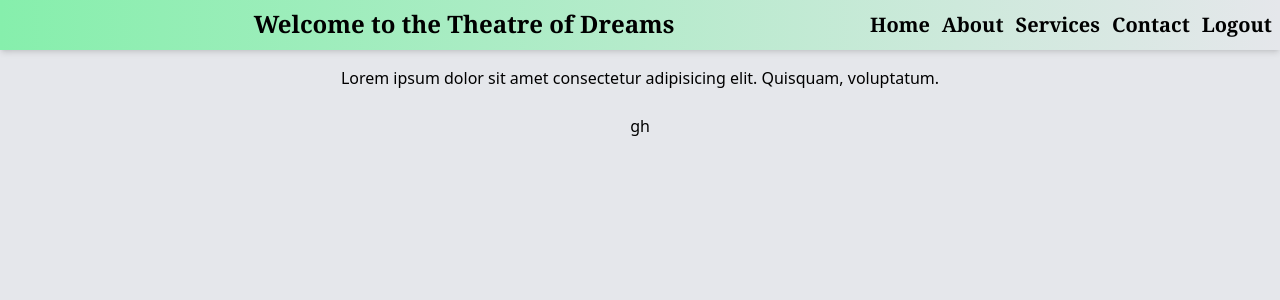
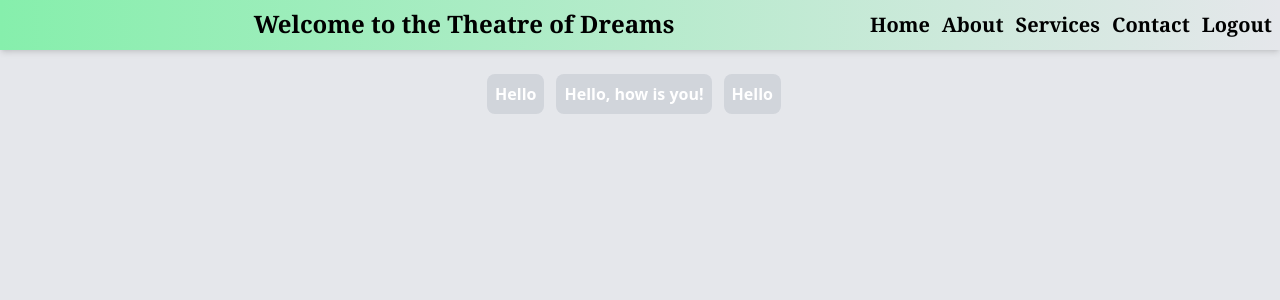
Before and after one commit to peter-mwau/Django-Advanced, a Django app: page /contact/ in a window 1280 px wide. Shown: the top 300 px of the page. Run offline with Django 4.2, Linux system fonts and the light colour scheme; some libraries are stand-ins or nearby versions.

Commit message:
modified

```diff
--- a/djangoAdvanced/myapp/templates/contact.html
+++ b/djangoAdvanced/myapp/templates/contact.html
@@ -8,10 +8,20 @@
 </head>
 <body class="bg-gray-200 h-[100vh]">
      {% include 'navbar.html' %}
-    <p class="text-center m-2 p-2">Lorem ipsum dolor sit amet consectetur adipisicing elit. Quisquam, voluptatum.</p>
+    {% comment %} <p class="text-center m-2 p-2">Lorem ipsum dolor sit amet consectetur adipisicing elit. Quisquam, voluptatum.</p> {% endcomment %}
 </body>
 <footer class="bg-green-300 h-7 w-[80%] mx-auto flex items-center justify-center mt-[80%] p-2">
-    gh
+    <div class="flex flex-row justify-between mx-auto space-x-3 m-2 p-2">
+    <div class="items-start bg-gray-300 text-white p-2 rounded-lg hover:cursor-pointer font-semibold font-sans">
+        <p>Hello</p>
+    </div>
+    <div class="items-center bg-gray-300 text-white p-2 rounded-lg hover:cursor-pointer font-semibold font-sans">
+        <p>Hello, how is you!</p>
+    </div>
+    <div class="items-end bg-gray-300 text-white p-2 rounded-lg hover:cursor-pointer font-semibold font-sans">
+        <p>Hello</p>
+    </div>
+    <div>
 <footer>
 </html>
 {% endblock content%}
```
